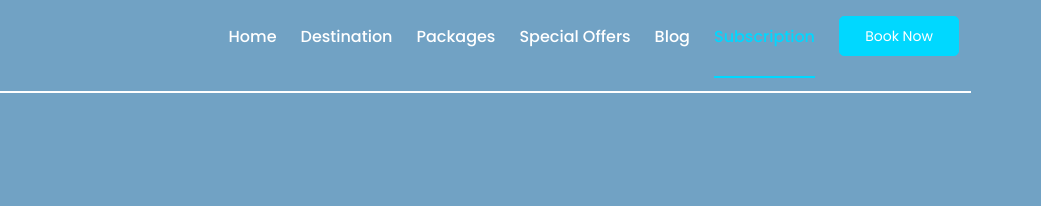
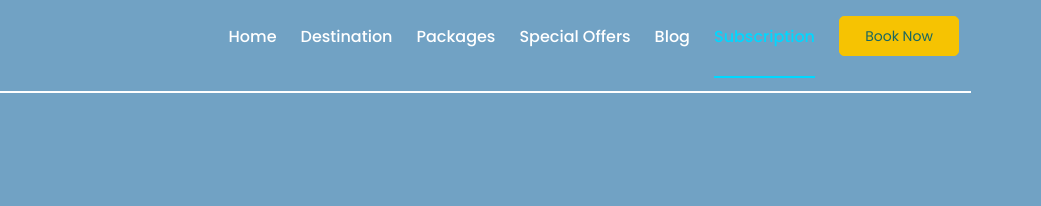
Before and after one commit to hosteltorre/hosteltorre, a plain HTML site: page index.html in a window 1280 px wide. Shown: the top 206 px of the page, 239-1280 px from the left. Drawn offline with nearby package versions, Linux system fonts and the light colour scheme.

Commit message:
Update style.css

```diff
--- a/assets/css/style.css
+++ b/assets/css/style.css
@@ -270,13 +270,13 @@ html,body{
 
 /*book-btn*/
 .book-btn {
-	background: #00d8ff;
-    border: 1px solid #00d8ff;
+	background: #f6c302;
+    border: 1px solid #f6c302;
     width: 120px;
     height: 40px;
     white-space: nowrap;
     text-align: center;
-    color: #fff;
+    color: #1a6761;
     font-size:14px;
     font-family: 'Poppins', sans-serif;
     text-transform: capitalize;
@@ -289,8 +289,8 @@ html,body{
 }
 .book-btn:hover{
     color: #fff;
-    background: #00d8d5;
-    border: 1px solid #00d8d5;
+    background: #20913d;
+    border: 1px solid #20913d;
 }/*book-btn*/
 
 /*-------------------------------------
```
